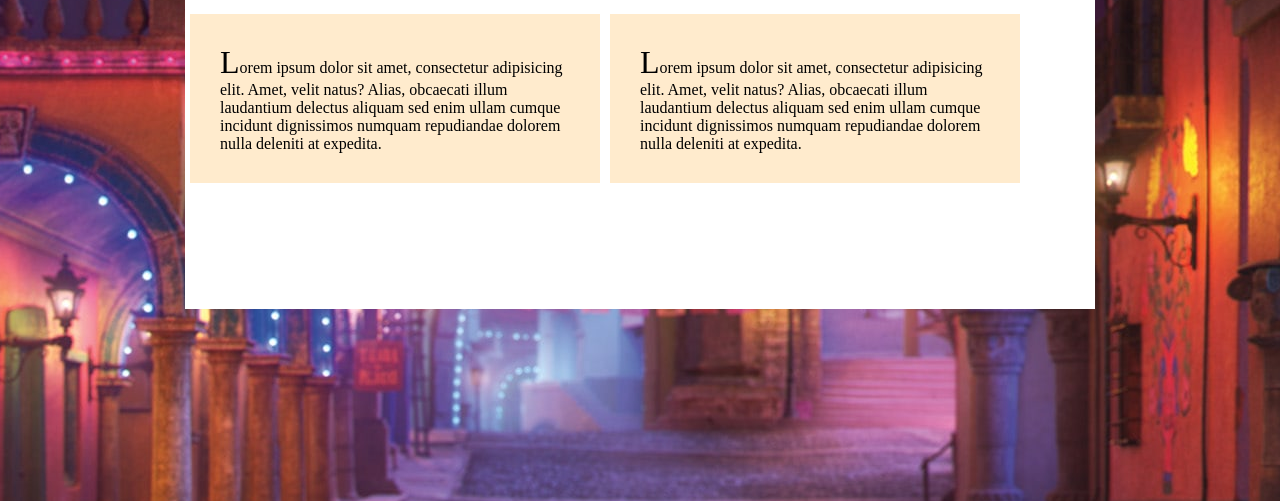
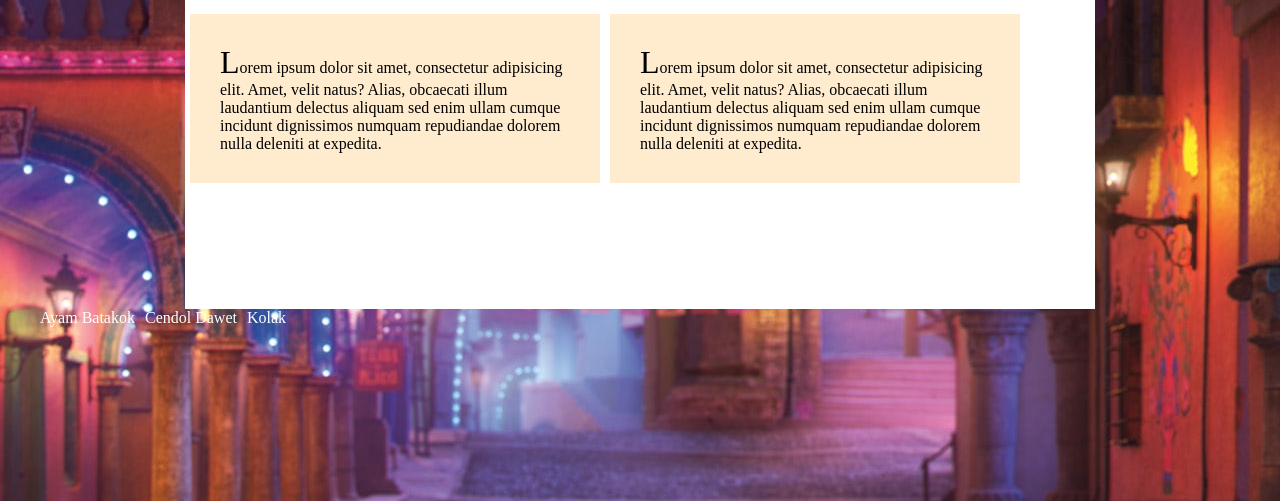
Before and after one commit to ajmlana2/maulana, a PHP site: page /display.html in a window 1280 px wide. Shown: the part 79-580 px from the top of the page. Run offline with PHP 8.4, Linux system fonts and the light colour scheme.

Commit message:
membuat display dan CSS

```diff
--- a/display.html
+++ b/display.html
@@ -20,5 +20,10 @@
     </div>
     <div class="clear"></div>
 </div>
+<ul class="daftar">
+    <li>Ayam Batakok</li>
+    <li>Cendol Dawet</li>
+    <li>Kolak</li>
+</ul>
 </body>
 </html>
--- a/style.css
+++ b/style.css
@@ -57,10 +57,18 @@ p::first-letter {
 }
 
 div a {
-
     color: black;
 }
 
 div a:hover {
     color: red;
 }
+
+
+.daftar li {
+    display: inline;
+    list-style: none;
+    float: left;
+    margin-right: 10px;
+    color: #ffffff;
+}
```
